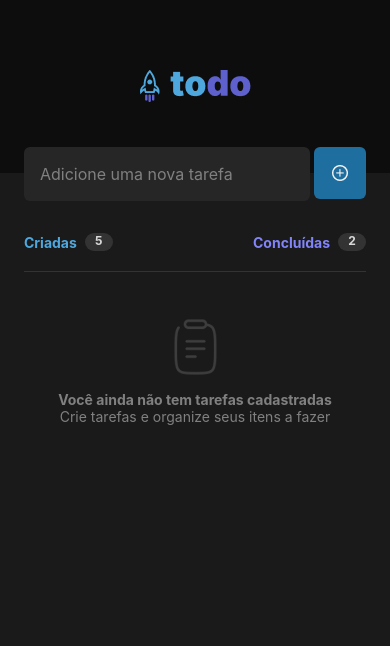
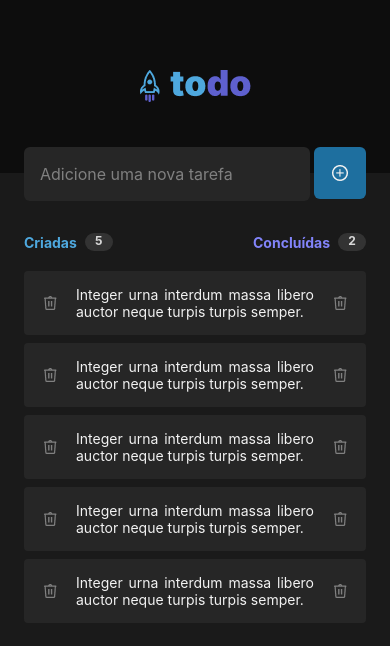
Before and after one commit to tiagoasrodrigues/todo-list, a React Native app: screen / in a window 390 px wide. Shown: the top 646 px of the page. Built offline with nearby package versions, Linux system fonts and the light colour scheme.

Commit message:
:wrench: Add component Task

```diff
--- a/src/screens/Home/index.tsx
+++ b/src/screens/Home/index.tsx
@@ -44,16 +44,20 @@ export function Home() {
             <Text style={styles.tasksInfoNumber}>{taskConcluded}</Text>
           </View>
         </View>
-        <View style={styles.taskEmpty}>
+        {/* <View style={styles.taskEmpty}>
           <Image
             style={styles.taskEmptyIcon}
             source={require('../../../assets/clipboard.png')}
           />
           <Text style={styles.taskEmptyTextTitle}>Você ainda não tem tarefas cadastradas</Text>
           <Text style={styles.taskEmptyTextSubtitle}>Crie tarefas e organize seus itens a fazer</Text>
-        </View>
+        </View> */}
+        <Task />
+        <Task />
+        <Task />
+        <Task />
+        <Task />
       </View>
-      {/* <Task /> */}
     </View>
   )
 }
--- a/src/screens/Home/styles.ts
+++ b/src/screens/Home/styles.ts
@@ -64,6 +64,7 @@ export const styles = StyleSheet.create({
     width: '100%',
     alignItems: 'center',
     justifyContent: 'space-between',
+    marginBottom: 20
   },
 
   tasksInfoContainer: {
```
